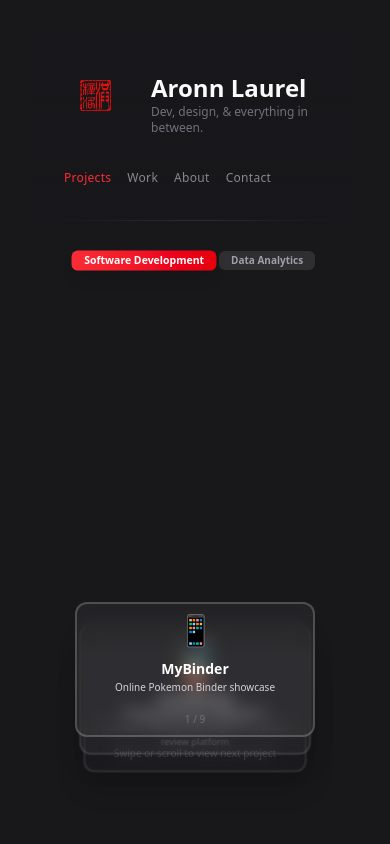
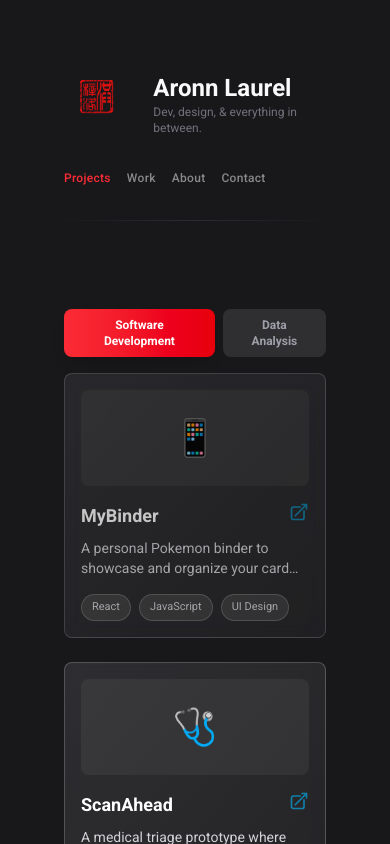
Before and after one commit to LaoAronn/laoaronn.github.io, a React (Vite) app: page / in a window 390 px wide. Shown: the top 844 px of the page. Built offline with nearby package versions, Linux system fonts and the light colour scheme.

Commit message:
1) Modified Project description
2) Change font

```diff
--- a/src/App.css
+++ b/src/App.css
@@ -1,3 +1,4 @@
+@import url('https://fonts.googleapis.com/css2?family=Roboto:wght@400;500;700&display=swap');
 @import "tailwindcss";
 
 #root {
@@ -5,6 +6,7 @@
   margin: 0 auto;
   padding: 2rem;
   text-align: center;
+  font-family: 'Roboto', sans-serif;
 }
 
 .logo {
--- a/src/pages/Projects.jsx
+++ b/src/pages/Projects.jsx
@@ -1,295 +1,205 @@
-import { useState, useRef, useEffect } from "react";
+import { useState } from "react";
 
 const allProjects = [
   {
     category: 'software',
     title: 'MyBinder',
-    desc: 'Online Pokemon Binder showcase',
+    desc: 'A personal Pokemon binder to showcase and organize your card collection online',
     icon: '📱',
-    link: '-'
+    link: '-',
+    tags: ['React', 'JavaScript', 'UI Design']
   },
   {
     category: 'software',
     title: 'ScanAhead',
-    desc: 'medical triage platform',
+    desc: 'A medical triage prototype where patients submit symptoms via voice, images, and 3D scans to generate AI-structured case files for doctors',
     icon: '🩺',
-    link: 'https://github.com/LaoAronn/ScanAhead'
+    link: 'https://github.com/LaoAronn/ScanAhead',
+    tags: ['Python', 'Healthcare', 'Machine Learning']
   },
   {
     category: 'software',
     title: 'Movie Review Website',
-    desc: 'Full-Stack Development project on a Movie review platform',
+    desc: 'A full-stack platform for browsing, rating, and reviewing movies with user authentication and persistent storage',
     icon: '🍿',
-    link: 'https://github.com/LaoAronn/Movie-Website'
+    link: 'https://github.com/LaoAronn/Movie-Website',
+    tags: ['React', 'Node.js', 'MongoDB']
   },
   {
     category: 'software',
     title: 'Game Platform Systems',
-    desc: 'Database for organizing game info and reviews',
+    desc: 'A collaborative database application for managing game metadata, third-party news, and user-generated reviews',
     icon: '🎮',
-    link: 'https://github.com/LaoAronn/Game-Platform-Systems-'
+    link: 'https://github.com/LaoAronn/Game-Platform-Systems-',
+    tags: ['Database', 'SQL', 'Backend']
   },
   {
     category: 'software',
     title: 'CookAI',
-    desc: 'Generates recipes from ingredient photos',
+    desc: 'An AI recipe generator that produces personalized meals from a photo of whatever ingredients you have left at home',
     icon: '🥘',
-    link: 'https://devpost.com/software/cook-ai'
+    link: 'https://devpost.com/software/cook-ai',
+    tags: ['Python', 'AI', 'Computer Vision']
   },
   {
     category: 'software',
     title: 'Allyanna Art Portfolio 🎨',
-    desc: 'Portfolio showcase made by her brother.',
+    desc: 'A custom art portfolio website built for my sister, designed to showcase her work in a clean and personal way',
     icon: '🎨',
-    link: 'https://allyhasawebsite.com/'
+    link: 'https://allyhasawebsite.com/',
+    tags: ['React', 'Design', 'Portfolio']
   },
   {
     category: 'software',
     title: 'Pac-Man Clone',
-    desc: 'Interactive game with difficulty levels',
+    desc: 'A browser-based Pac-Man remake with customizable ghost speed, dynamic obstacles, and difficulty settings',
     icon: '🕹️',
-    link: 'https://github.com/LaoAronn/Bootleg-Pacman'
+    link: 'https://github.com/LaoAronn/Bootleg-Pacman',
+    tags: ['JavaScript', 'Game Dev', 'Canvas API']
   },
   {
     category: 'software',
     title: 'UBC Basketball Roster Log',
     desc: 'Application managing team rosters',
     icon: '🏀',
-    link: 'https://github.com/LaoAronn/UBC-mbb-log'
+    link: 'https://github.com/LaoAronn/UBC-mbb-log',
+    tags: ['React', 'Sports', 'Web App']
   },
   {
     category: 'software',
     title: 'Digit Mastermind #',
-    desc: 'Code-breaking game with real-time feedback',
+    desc: 'A terminal strategy game where you crack a hidden number code using positional feedback each round',
     icon: '🔢',
-    link: 'https://github.com/LaoAronn/Digit-Mastermind'
+    link: 'https://github.com/LaoAronn/Digit-Mastermind',
+    tags: ['Game', 'Logic', 'Interactive']
   },
   {
     category: 'data',
     title: 'Predicting Precipitation Rates',
     desc: 'Using K-nearest neighbors regression for weather prediction',
     icon: '☂️',
-    link: 'https://github.com/LaoAronn/Precipitation-Predictability-London-'
+    link: 'https://github.com/LaoAronn/Precipitation-Predictability-London-',
+    tags: ['Python', 'KNN', 'Statistics']
   },
   {
     category: 'data',
     title: 'Spotify Music Popularity Model',
     desc: 'Linear regression analysis of streaming success factors',
     icon: '🎵',
-    link: 'https://github.com/LaoAronn/Spotify-Regression-Model'
+    link: 'https://github.com/LaoAronn/Spotify-Regression-Model',
+    tags: ['Regression', 'Data Science', 'Analytics']
   },
   {
     category: 'data',
     title: 'Credit Card Default Classification',
     desc: 'Comparing supervised learning models for credit risk prediction',
     icon: '💳',
-    link: 'https://github.com/LaoAronn/CC-Default-Classification'
+    link: 'https://github.com/LaoAronn/CC-Default-Classification',
+    tags: ['Classification', 'ML', 'Risk Analysis']
   },
   {
     category: 'data',
     title: 'Time Series Data Analysis',
     desc: 'ARIMA, GARCH, and spectral methods for forecasting',
     icon: '⏳',
-    link: 'https://github.com/LaoAronn/tseries'
+    link: 'https://github.com/LaoAronn/tseries',
+    tags: ['ARIMA', 'Forecasting', 'Statistics']
   },
 ];
 
 const Projects = () => {
   const [activeCategory, setActiveCategory] = useState('software');
-  const [currentProjectIndex, setCurrentProjectIndex] = useState(0);
-  const [touchStart, setTouchStart] = useState(0);
-  const [isTransitioning, setIsTransitioning] = useState(false);
-  const [mousePos, setMousePos] = useState({ x: 0, y: 0 });
-  const [isCardsHovered, setIsCardsHovered] = useState(false);
-  const [isTouchDevice, setIsTouchDevice] = useState(false);
-  const carouselRef = useRef(null);
 
   const filteredProjects = allProjects.filter(p => p.category === activeCategory);
 
-  const handleCategoryChange = (category) => {
-    setActiveCategory(category);
-    setCurrentProjectIndex(0);
-  };
-
-  const nextProject = () => {
-    if (isTransitioning) return;
-    setIsTransitioning(true);
-    setCurrentProjectIndex((prev) => (prev + 1) % filteredProjects.length);
-    setTimeout(() => setIsTransitioning(false), 500);
-  };
-
-  const handleTouchStart = (e) => {
-    setTouchStart(e.touches[0].clientY);
-    setIsTouchDevice(true);
-  };
-
-  const handleMouseEnter = () => {
-    setIsTouchDevice(false);
-    setIsCardsHovered(true);
-  };
-
-  const handleMouseLeave = () => {
-    setIsCardsHovered(false);
-  };
-
-  const handleMouseMove = (e) => {
-    setMousePos({ x: e.clientX, y: e.clientY });
-  };
-
-  const handleTouchEnd = (e) => {
-    if (!touchStart) return;
-    const touchEnd = e.changedTouches[0].clientY;
-    const diff = touchStart - touchEnd;
-
-    // Swipe down (diff is negative means touch moved down)
-    if (diff < -50) {
-      nextProject();
-    }
-  };
-
-  const handleCardClick = () => {
-    const project = filteredProjects[currentProjectIndex];
+  const handleProjectClick = (project) => {
     if (project.link && project.link !== '-') {
       window.open(project.link, '_blank');
     }
   };
 
-  const currentProject = filteredProjects[currentProjectIndex];
+  return (
+    <section id="all-projects" className="py-16 lg:py-24 px-4 sm:px-6">
 
-  useEffect(() => {
-    if (isCardsHovered) {
-      document.body.style.overflow = 'hidden';
-    } else {
-      document.body.style.overflow = 'auto';
-    }
+      <div className="container">
 
-    return () => {
-      document.body.style.overflow = 'auto';
-    };
-  }, [isCardsHovered]);
-
-  useEffect(() => {
-    const wheelHandler = (e) => {
-      if (isTransitioning || !isCardsHovered) return;
-      // Prevent default scrolling behavior
-      e.preventDefault();
-      // Scroll down to go to next project
-      if (e.deltaY > 0) {
-        nextProject();
-      }
-    };
-
-    const element = carouselRef.current;
-    if (element) {
-      element.addEventListener('wheel', wheelHandler, { passive: false });
-      return () => {
-        element.removeEventListener('wheel', wheelHandler);
-      };
-    }
-  }, [isCardsHovered, isTransitioning]);
-
-  return (
-    <section id="all-projects" className="relative w-full h-screen overflow-hidden flex flex-col">
-
-      <div className="w-full h-full flex flex-col items-center justify-center px-4">
-
-        {/* Category Filter Buttons */}
-        <div className="sticky top-0 z-20 flex gap-1.5 sm:gap-2 md:gap-3 justify-center bg-gradient-to-b from-zinc-900 to-transparent py-1.5 sm:py-2 md:py-3 px-2">
+        {/* Category Filter */}
+        <div className="flex gap-2 sm:gap-3 justify-center mb-4 lg:mb-8">
           {['software', 'data'].map((category) => (
             <button
               key={category}
-              onClick={() => handleCategoryChange(category)}
-              className={`px-3 sm:px-4 md:px-6 py-0.5 sm:py-1 md:py-2 rounded-md sm:rounded-lg md:rounded-xl font-semibold transition-all duration-300 text-[10px] sm:text-xs md:text-sm whitespace-nowrap ${
+              onClick={() => setActiveCategory(category)}
+              className={`px-4 sm:px-6 py-2 sm:py-3 rounded-lg sm:rounded-xl font-semibold transition-all duration-300 text-xs sm:text-sm ${
                 activeCategory === category
-                  ? 'bg-gradient-to-r from-red-500 to-red-600 text-white shadow-lg scale-105'
+                  ? 'bg-gradient-to-r from-red-500 to-red-600 text-white shadow-lg'
                   : 'bg-white/10 text-zinc-400 hover:text-zinc-200 hover:bg-white/20'
               }`}
             >
-              {category === 'software' ? 'Software Development' : 'Data Analytics'}
+              {category === 'software' ? 'Software Development' : 'Data Analysis'}
             </button>
           ))}
         </div>
 
-        {/* Flashcard Display */}
-        <div
-          className="flex flex-col items-center justify-center gap-2 flex-1 relative w-full overflow-hidden"
-          onTouchStart={handleTouchStart}
-          onTouchEnd={handleTouchEnd}
-          onMouseEnter={handleMouseEnter}
-          onMouseLeave={handleMouseLeave}
-          onMouseMove={handleMouseMove}
-          style={{ overscrollBehavior: 'contain' }}
-          ref={carouselRef}
-        >
+        {/* Projects List */}
+        <div className="space-y-6 lg:space-y-8 max-w-4xl mx-auto">
+          {filteredProjects.map((project, index) => (
+            <div
+              key={index}
+              onClick={() => handleProjectClick(project)}
+              className={`group relative rounded-lg sm:rounded-xl overflow-hidden bg-gradient-to-br from-white/10 to-white/5 border border-white/20 backdrop-blur-sm transition-all duration-300 flex flex-col sm:flex-row items-stretch gap-4 sm:gap-6 p-4 sm:p-6 lg:p-8 ${
+                project.link && project.link !== '-'
+                  ? 'cursor-pointer hover:border-sky-400/50 hover:bg-gradient-to-br hover:from-white/15 hover:to-white/10 hover:shadow-lg hover:shadow-sky-400/20'
+                  : 'opacity-75'
+              }`}
+            >
 
-          {/* Stacked Cards Container */}
-          <div className="relative w-full max-w-[240px] sm:max-w-[320px] md:max-w-2xl lg:max-w-4xl h-auto aspect-video">
-            {/* Render 3 cards for stacked effect */}
-            {[0, 1, 2].map((offset) => {
-              const cardIndex = (currentProjectIndex + offset) % filteredProjects.length;
-              const project = filteredProjects[cardIndex];
+              {/* Icon/Preview - Left side */}
+              <div className="flex-shrink-0 flex items-center justify-center w-full sm:w-24 lg:w-32 h-24 lg:h-32 bg-white/5 rounded-lg text-4xl lg:text-6xl">
+                {project.icon}
+              </div>
 
-              return (
-                <div
-                  key={offset}
-                  className={`absolute w-full bg-white/5 border-2 border-white/20 rounded-xl sm:rounded-2xl md:rounded-3xl p-2 sm:p-4 md:p-8 lg:p-12 h-full flex flex-col items-center justify-center backdrop-blur-sm transition-all duration-500 ease-out ${
-                    offset === 0 && filteredProjects[currentProjectIndex].link && filteredProjects[currentProjectIndex].link !== '-' ? 'cursor-pointer hover:border-sky-400/50' : ''
-                  }`}
-                  style={{
-                    transform: `translateY(${offset * 20}px) scale(${1 - offset * 0.035})`,
-                    zIndex: 100 - offset,
-                    opacity: offset === 0 ? 1 : 0.65 - offset * 0.05,
-                    boxShadow: offset > 0 ? `0 ${8 + offset * 4}px ${16 + offset * 8}px rgba(0,0,0,0.3)` : 'none'
-                  }}
-                  onClick={() => offset === 0 && handleCardClick()}
-                >
-                  {/* Icon */}
-                  <div className="text-3xl sm:text-5xl md:text-7xl lg:text-9xl mb-1 sm:mb-2 md:mb-4 lg:mb-8 flex-shrink-0">
-                    {project.icon}
+              {/* Content - Right side */}
+              <div className="flex-1 flex flex-col justify-between">
+
+                {/* Header with title and link icon */}
+                <div className="flex items-start justify-between gap-3 mb-2 sm:mb-3">
+                  <div className="flex-1 min-w-0 text-left">
+                    <h3 className="text-lg sm:text-xl lg:text-2xl font-bold text-white line-clamp-2">
+                      {project.title}
+                    </h3>
                   </div>
 
-                  {/* Title with description */}
-                  <div className="text-center mb-1 sm:mb-2 md:mb-4 lg:mb-8 flex-1 flex flex-col justify-center min-w-0">
-                    <h3 className="text-sm sm:text-lg md:text-3xl lg:text-5xl font-bold text-white mb-0.5 sm:mb-1 md:mb-2 lg:mb-4 leading-tight line-clamp-2">
-                      {project.title}
-                    </h3>
-                    <p className="text-[10px] sm:text-xs md:text-base lg:text-xl text-zinc-300 max-w-[200px] sm:max-w-xs md:max-w-md lg:max-w-xl line-clamp-2">
-                      {project.desc}
-                    </p>
-                  </div>
+                  <svg xmlns="http://www.w3.org/2000/svg" fill="none" viewBox="0 0 24 24" strokeWidth="2" stroke="currentColor" className="w-5 h-5 sm:w-6 sm:h-6 text-sky-400/60 group-hover:text-sky-400 transition-colors flex-shrink-0">
+                      <path strokeLinecap="round" strokeLinejoin="round" d="M13.5 6H5.25A2.25 2.25 0 0 0 3 8.25v10.5A2.25 2.25 0 0 0 5.25 21h10.5A2.25 2.25 0 0 0 18 18.75V10.5m-10.5 6L21 3m0 0h-5.25M21 3v5.25" />
+                  </svg>
 
-                  {/* Project counter - only on top card */}
-                  {offset === 0 && (
-                    <div className="mt-1 sm:mt-2 md:mt-3 lg:mt-8 text-zinc-500 text-[10px] sm:text-xs">
-                      {currentProjectIndex + 1} / {filteredProjects.length}
-                    </div>
-                  )}
                 </div>
-              );
-            })}
-          </div>
 
-          {/* Swipe hint */}
-          <div className="text-zinc-500 text-[10px] sm:text-xs mt-1 animate-bounce px-2 text-center">
-            Swipe or scroll to view next project
-          </div>
+                {/* Description */}
+                <p className="text-sm sm:text-base text-zinc-300 mb-4 sm:mb-6 line-clamp-2 text-left">
+                  {project.desc}
+                </p>
 
-          {/* Cursor-following View Project tooltip - only on desktop */}
-          {isCardsHovered && !isTouchDevice && (typeof window !== 'undefined' && window.innerWidth >= 1024) && (
-            <div
-              className="fixed bg-zinc-900 border border-sky-400/50 text-white px-3 py-2 rounded-lg text-sm font-semibold whitespace-nowrap shadow-lg backdrop-blur-sm z-[9999] pointer-events-none"
-              style={{
-                left: `${mousePos.x + 12}px`,
-                top: `${mousePos.y + 12}px`,
-              }}
-            >
-              View Project
+                {/* Tags */}
+                <div className="flex flex-wrap gap-2">
+                  {project.tags.map((tag, tagIndex) => (
+                    <span
+                      key={tagIndex}
+                      className="inline-block px-2.5 sm:px-3 py-1 sm:py-1.5 bg-white/10 border border-white/20 rounded-full text-[11px] sm:text-xs text-zinc-300 group-hover:bg-sky-500/20 group-hover:border-sky-400/50 group-hover:text-sky-200 transition-colors"
+                    >
+                      {tag}
+                    </span>
+                  ))}
+                </div>
+
+              </div>
+
             </div>
-          )}
-
+          ))}
         </div>
 
       </div>
+
     </section>
   );
 };
```
